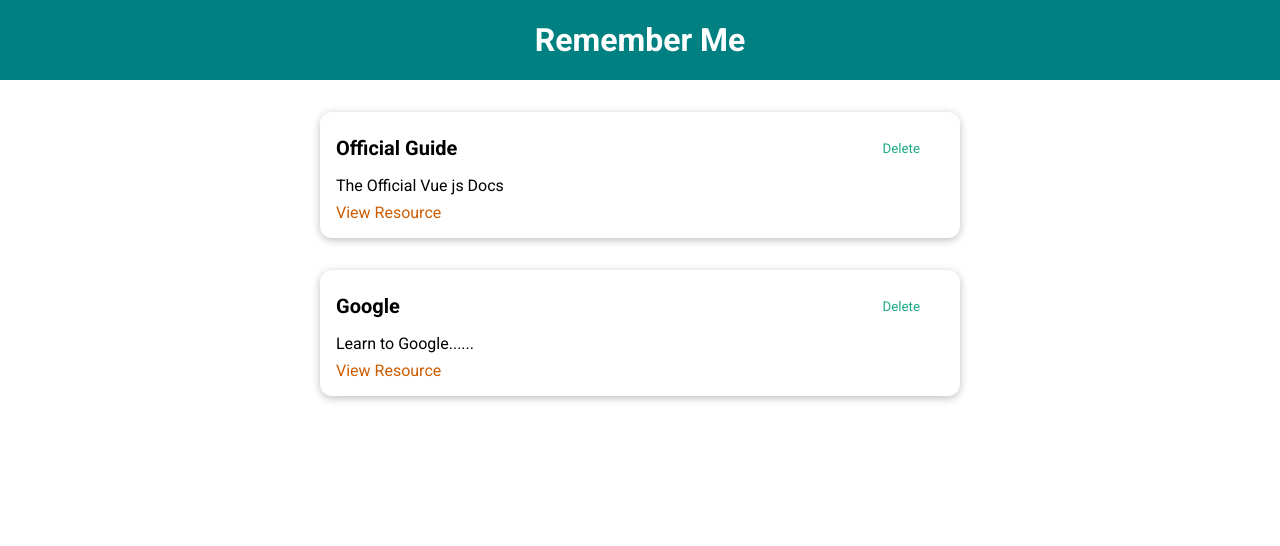
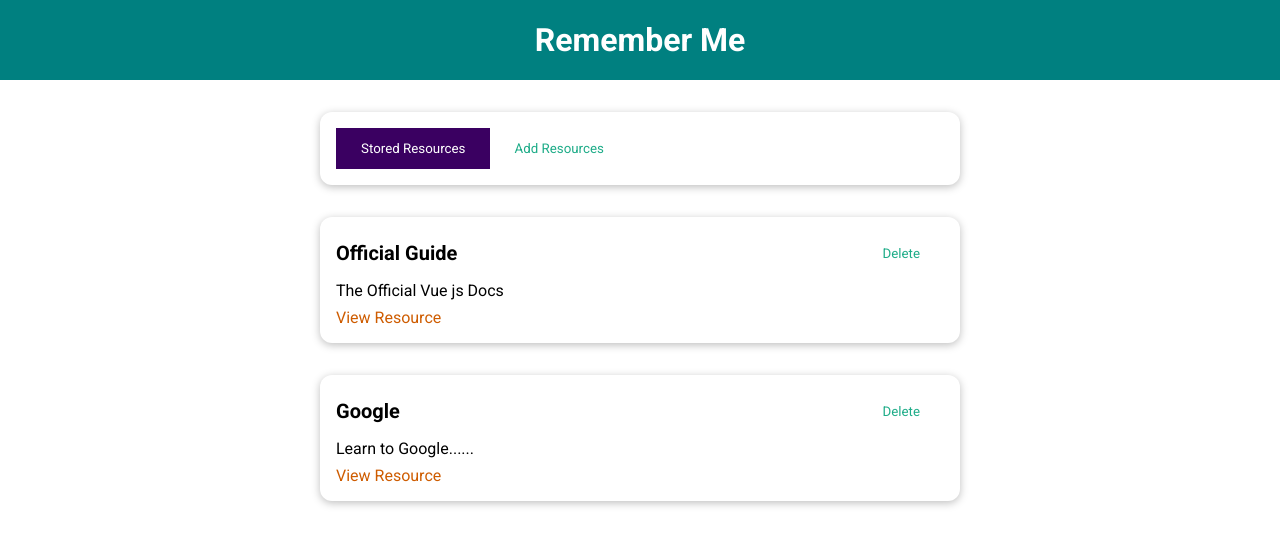
Before and after one commit to sarwan920/Vue-Learning-Resources, a Vue app: page / in a window 1280 px wide. Shown: the top 546 px of the page. Built offline with nearby package versions, Linux system fonts and the light colour scheme.

Commit message:
add tabs feature

```diff
--- a/src/App.vue
+++ b/src/App.vue
@@ -1,36 +1,19 @@
 <template>
   <the-header title="Remember Me"></the-header>
-  <stored-resources :resources="storedResources"></stored-resources>
+  <the-resources></the-resources>
 </template>
 
 <script>
-import StoredResources from './components/learning-resources/StoredResources.vue';
+
 
 import TheHeader from './components/layouts/TheHeader.vue';
+import TheResources from './components/learning-resources/TheResources'
 export default {
   components: {
-    StoredResources,
+   TheResources,
     TheHeader,
 
-  },
-  data() {
-    return {
-      storedResources: [
-        {
-          id: 'official-guide',
-          title: 'Official Guide',
-          description: 'The Official Vue js Docs',
-          link: 'https://vuejs.org',
-        },
-        {
-          id: 'google',
-          title: 'Google',
-          description: 'Learn to Google......',
-          link: 'https://www.google.com',
-        },
-      ],
-    };
-  },
+  }
 };
 </script>
 
--- a/src/components/UI/BaseButton.vue
+++ b/src/components/UI/BaseButton.vue
@@ -34,6 +34,7 @@
 
 .flat:hover,
 .flat:active {
-  background-color: #ddcad5;
+  background-color: #cad9dd;
+  border-radius: 10px;
 }
 </style>
--- /dev/null
+++ b/src/components/learning-resources/AddResource.vue
@@ -0,0 +1,3 @@
+<template>
+    <h2>Add Resource</h2>
+</template>
--- a/src/components/learning-resources/StoredResources.vue
+++ b/src/components/learning-resources/StoredResources.vue
@@ -14,7 +14,7 @@
 <script>
 import LearningResource from './LearningResource';
 export default {
-    props:['resources'],
+    inject:['resources'],
   components: {
     LearningResource,
   },
--- /dev/null
+++ b/src/components/learning-resources/TheResources.vue
@@ -0,0 +1,62 @@
+<template>
+  <base-card>
+    <base-button @click="setSelectedTab('stored-resources')"
+      :mode="storedResButtonMode">Stored Resources</base-button
+    >
+    <base-button @click="setSelectedTab('add-resource')"
+      :mode="addResButtonMode">Add Resources</base-button
+    >
+  </base-card>
+  <component :is="selectedTab"></component>
+</template>
+
+
+<script>
+import StoredResources from './StoredResources';
+import AddResource from './AddResource';
+export default {
+  components: {
+    StoredResources,
+    AddResource,
+  },
+  data() {
+    return {
+      selectedTab: 'stored-resources',
+      storedResources: [
+        {
+          id: 'official-guide',
+          title: 'Official Guide',
+          description: 'The Official Vue js Docs',
+          link: 'https://vuejs.org',
+        },
+        {
+          id: 'google',
+          title: 'Google',
+          description: 'Learn to Google......',
+          link: 'https://www.google.com',
+        },
+      ],
+    };
+  },
+  provide(){
+      return{
+          resources:this.storedResources
+      }
+  },
+  computed:{
+      storedResButtonMode(){
+          return this.selectedTab==='stored-resources' ? null: 'flat'
+
+      },
+      addResButtonMode(){
+           return this.selectedTab==='add-resource' ? null: 'flat'
+
+      }
+  },
+  methods: {
+    setSelectedTab(tab) {
+      this.selectedTab = tab;
+    },
+  },
+};
+</script>
```
